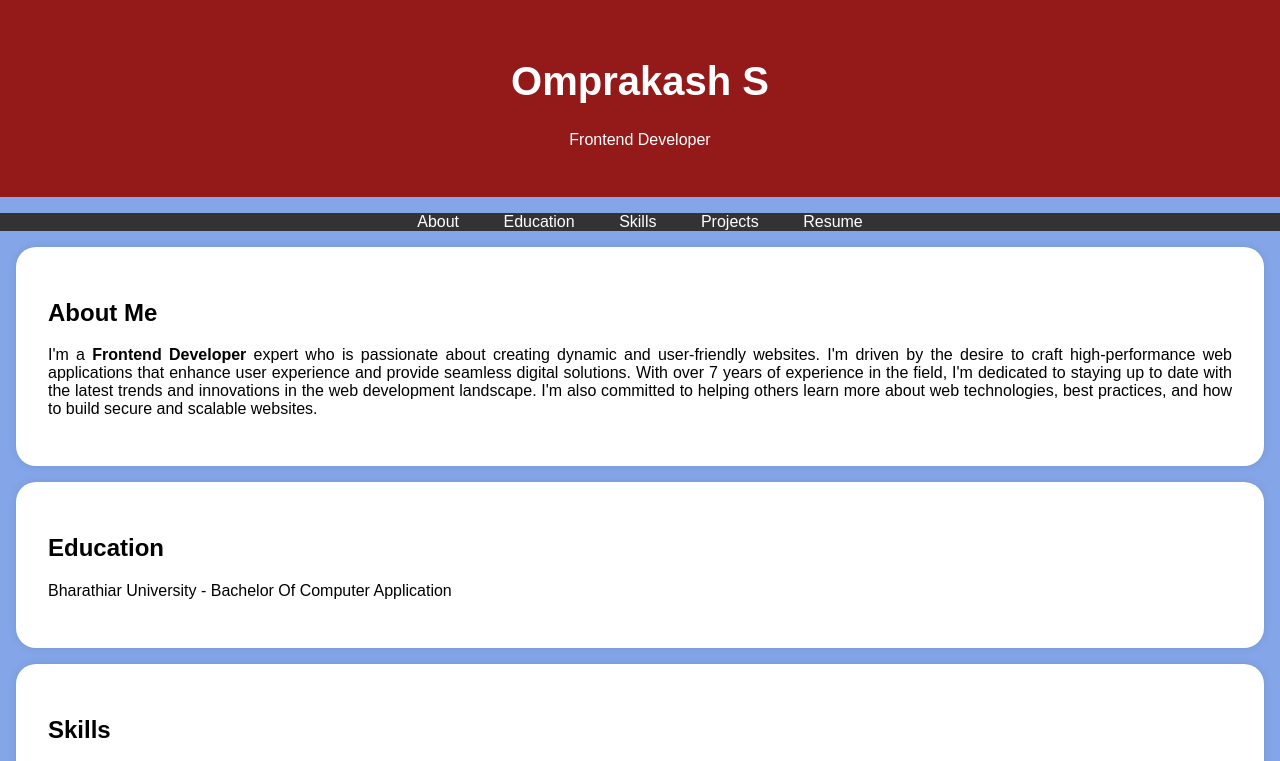
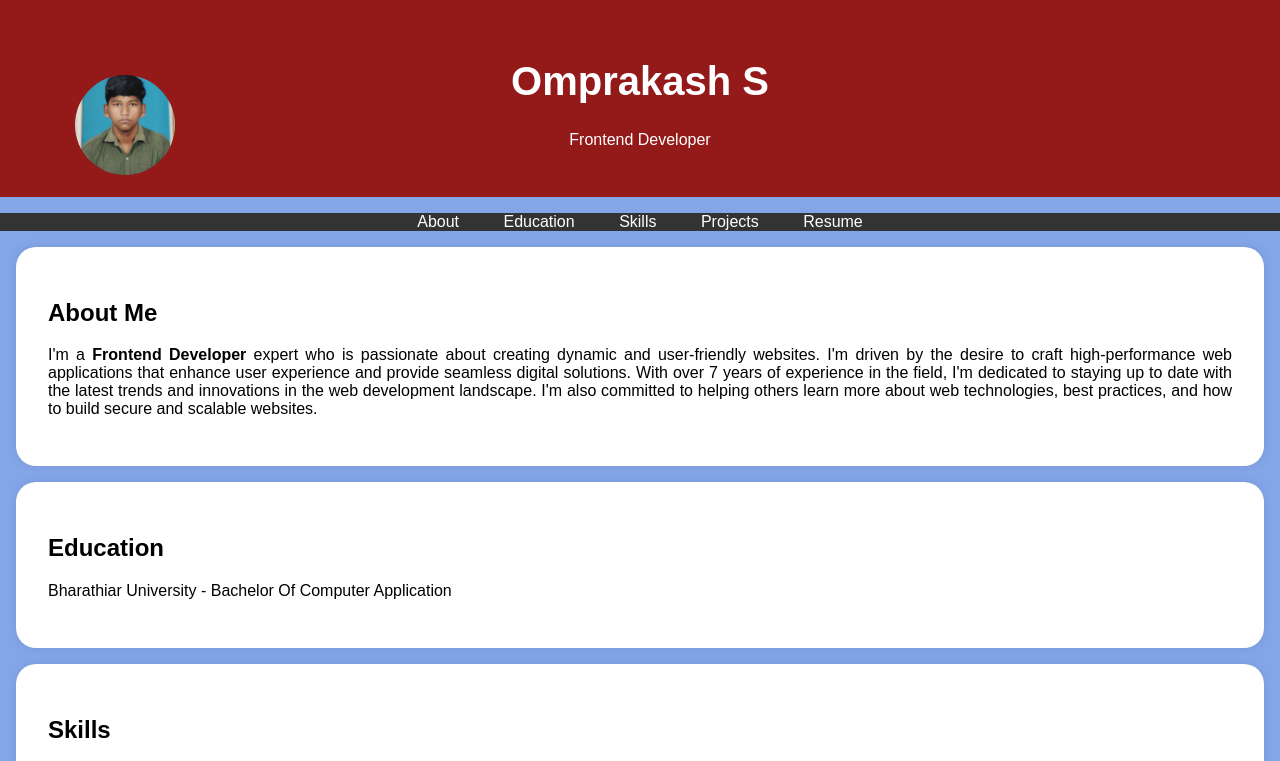
Before and after one commit to Omprakash-Loki/portfolio, a plain HTML site: page index.html in a window 1280 px wide. Shown: the top 761 px of the page. Drawn offline with Linux system fonts and the light colour scheme.

Commit message:
index.html

```diff
--- a/index.html
+++ b/index.html
@@ -95,6 +95,7 @@
     <header>
         <div class="header-content">
             <!-- Add your profile picture here -->
+            <img src="./Profile.jpg" alt="Your Profile Picture" class="profile-picture">
             <h1>Omprakash S</h1>
             <p>Frontend Developer</p>
         </div>
```
